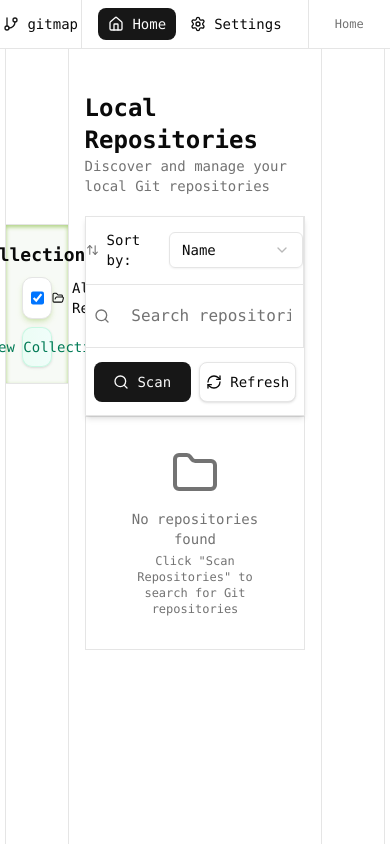
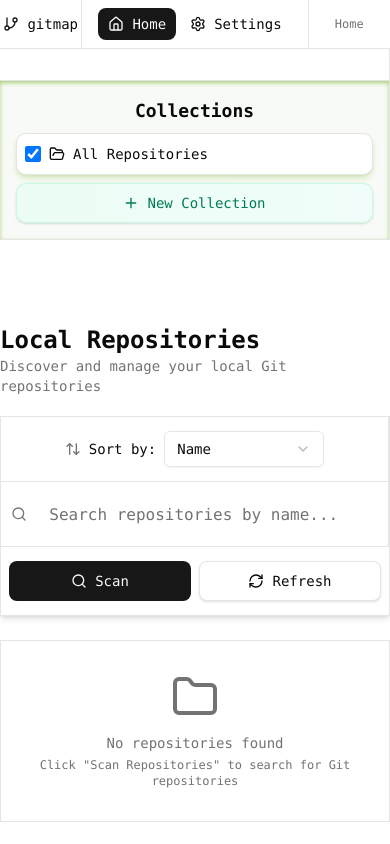
Before and after one commit to msk1039/gitmap, a React (Vite) app: page / in a window 390 px wide. Built offline with nearby package versions, Linux system fonts and the light colour scheme.

Commit message:
ui changes

```diff
--- a/src/pages/HomePage.tsx
+++ b/src/pages/HomePage.tsx
@@ -156,14 +156,14 @@ export const HomePage: React.FC = () => {
 
       <div className="flex min-h-[calc(100vh-3rem)] w-full items-stretch">
         {/* Collections Sidebar */}
-        <aside className="md:w-32 w-4 border-r"></aside>
+        <aside className="hidden md:block md:w-16 lg:w-32 w-4 border-r"></aside>
 
         <main className="h-full grow flex flex-col">
-          <div className="grid grid-cols-5 gap-4 w-full">
+          <div className="grid grid-cols-1 md:grid-cols-4 lg:grid-cols-5 gap-4 w-full">
 
-            <div className='col-span-1 w-full h-screen border-r flex flex-col items-center sticky top-0 bg-background pt-16'>
+            <div className='col-span-1 w-full md:h-screen border-r flex flex-col items-center md:sticky top-0 bg-background pt-16'>
               {/* collections list sidebar */}
-              <div className='flex flex-col items-center justify-center mt-40 border-t border-b p-4 w-full bg-[#f7faf6] inset-shadow-sm inset-shadow-lime-600/50'>
+              <div className='flex flex-col items-center justify-center mt-4 md:mt-40 border-t border-b p-4 w-full bg-[#f7faf6] inset-shadow-sm inset-shadow-lime-600/50'>
                 <div className='flex flex-col items-center justify-center px-4 mb-2'>
 
               <h2 className='text-lg font-semibold'>Collections</h2>
@@ -183,7 +183,7 @@ export const HomePage: React.FC = () => {
               </div>
             </div>
             {/* Title and Controls Section */}
-            <div className='col-span-3 w-full flex flex-col'>
+            <div className='col-span-1 md:col-span-3 w-full flex flex-col'>
             <div className="flex flex-col gap-4 sticky top-6 bg-background z-2">
               <div className="pt-12">
                 <div className='my-5'>
@@ -320,13 +320,13 @@ export const HomePage: React.FC = () => {
                 onDeleteNodeModules={handleDeleteNodeModules}
               />
             </div></div>
-      <div className='col-span-1 w-full border-l h-full flex flex-col'>
+      <div className='col-span-1 hidden lg:block w-full border-l h-full flex flex-col'>
 
             </div>
           </div>
         </main>
 
-        <aside className="md:w-32 w-4 border-l"></aside>
+        <aside className="hidden md:block md:w-16 lg:w-32 w-4 border-l"></aside>
       </div>
 
       {/* Scan Directory Manager Dialog */}
```
